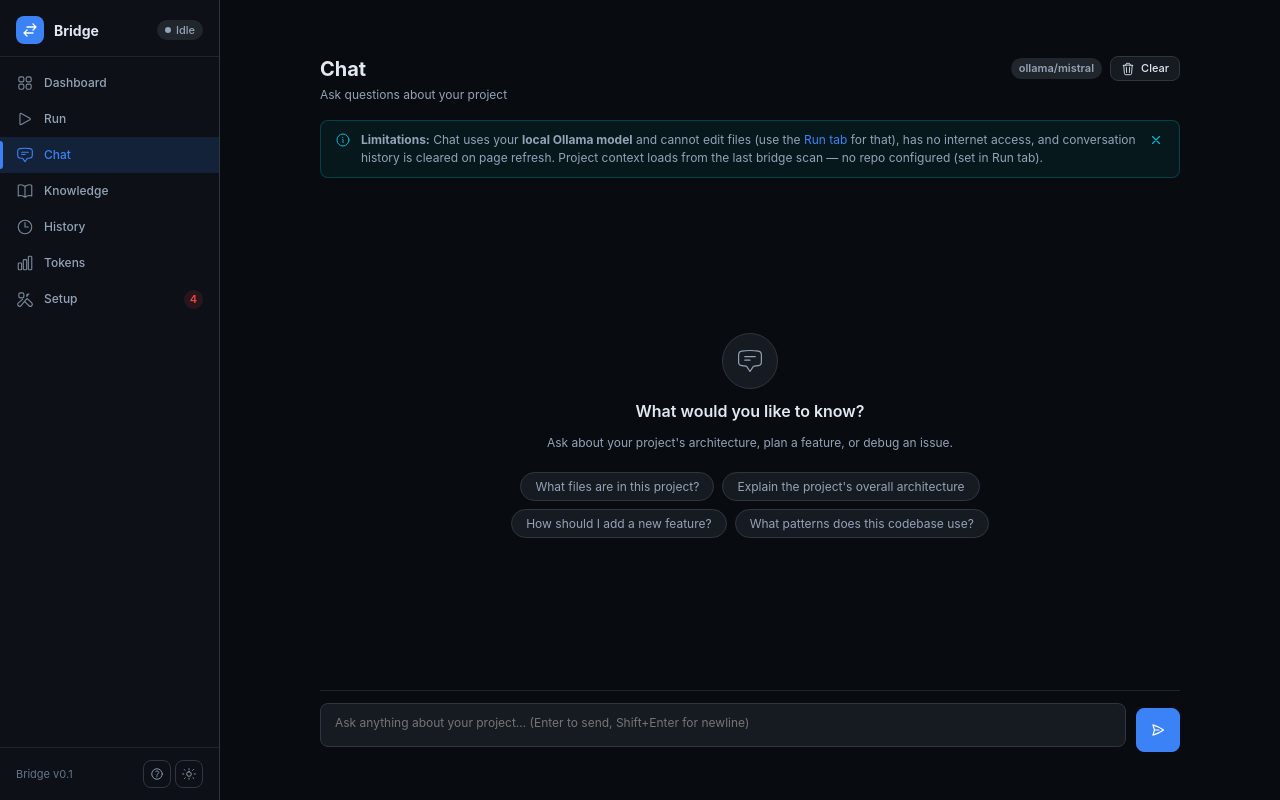
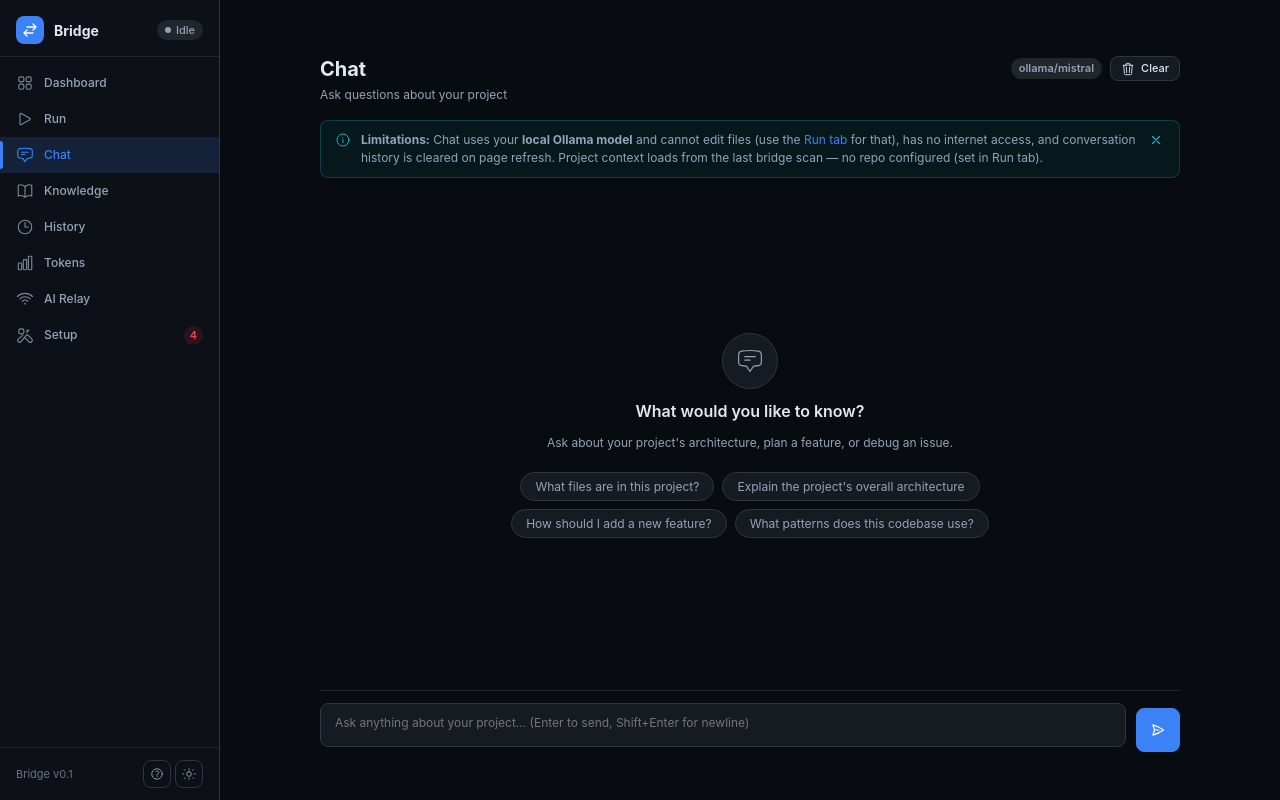
Before and after one commit to vinayak-vc/codex-aider-bridge-app, a Flask app: page /chat in a window 1280 px wide. Run offline with Flask 3, Linux system fonts and the light colour scheme; data that the repository does not hold is empty.

Commit message:
feat(relay/M5): Relay nav item + g+a keyboard shortcut
Add AI Relay link (wifi/signal SVG icon) to the sidebar nav in base.html.
Register a: '/relay' in NAV_CHORDS so g+a navigates to /relay from
any page. Add entry to the keyboard shortcuts help overlay.

Co-Authored-By: Claude Sonnet 4.6 <noreply@anthropic.com>

```diff
--- a/ui/static/js/core/shortcuts.js
+++ b/ui/static/js/core/shortcuts.js
@@ -11,6 +11,7 @@ const NAV_CHORDS = {
   t: '/tokens',
   s: '/setup',
   c: '/chat',
+  a: '/relay',
 };
 
 const CHORD_TIMEOUT_MS = 1500;
@@ -27,6 +28,7 @@ const SHORTCUTS = [
   { keys: ['g', 't'],     desc: 'Go to Tokens'      },
   { keys: ['g', 's'],     desc: 'Go to Setup'       },
   { keys: ['g', 'c'],     desc: 'Go to Chat'        },
+  { keys: ['g', 'a'],     desc: 'Go to AI Relay'    },
   { keys: ['Ctrl', '↵'],  desc: 'Launch run (Run page)' },
   { keys: ['Esc'],        desc: 'Close modal / overlay' },
   { keys: ['?'],          desc: 'Show this help'    },
--- a/ui/templates/base.html
+++ b/ui/templates/base.html
@@ -92,6 +92,15 @@
         <span class="nav-item-label">Tokens</span>
       </a>
 
+      <a href="/relay" class="nav-item {% if active_page == 'relay' %}--active{% endif %}" data-page="relay">
+        <span class="nav-item-icon">
+          <svg xmlns="http://www.w3.org/2000/svg" fill="none" viewBox="0 0 24 24" stroke-width="1.5" stroke="currentColor">
+            <path stroke-linecap="round" stroke-linejoin="round" d="M8.288 15.038a5.25 5.25 0 0 1 7.424 0M5.106 11.856c3.807-3.808 9.98-3.808 13.788 0M1.924 8.674c5.565-5.565 14.587-5.565 20.152 0M12.53 18.22l-.53.53-.53-.53a.75.75 0 0 1 1.06 0Z"/>
+          </svg>
+        </span>
+        <span class="nav-item-label">AI Relay</span>
+      </a>
+
       <a href="/setup" class="nav-item {% if active_page == 'setup' %}--active{% endif %}" data-page="setup">
         <span class="nav-item-icon">
           <svg xmlns="http://www.w3.org/2000/svg" fill="none" viewBox="0 0 24 24" stroke-width="1.5" stroke="currentColor">
```
